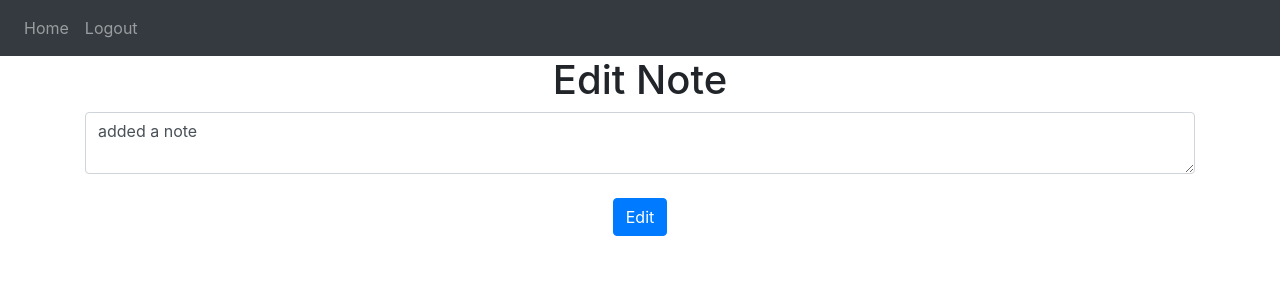
After one commit to its-imba/py-web-app, a Flask app: page /edit-note/1 in a window 1280 px wide. The commit adds this page. Shown: the top 300 px of the page. Run offline with Flask 3, Linux system fonts and the light colour scheme; a user stored in the database is signed in; some libraries are stand-ins or nearby versions.

Commit message:
added update notes functionality v1

```diff
--- a/website/static/index.js
+++ b/website/static/index.js
@@ -6,3 +6,58 @@ function deleteNote(noteId) {
     window.location.href = "/";
   });
 }
+
+function editNote(noteId, noteData) {
+  // Set the current note data in the textarea
+  const updatedNoteElement = document.getElementById('note');
+  if (updatedNoteElement) {
+    updatedNoteElement.value = noteData;
+  }
+
+  // Set the note ID in a hidden input field
+  const noteIdElement = document.getElementById('note-id');
+  if (noteIdElement) {
+    noteIdElement.value = noteId;
+  }
+
+  // Show the edit form
+  const editFormElement = document.getElementById('edit-form');
+  if (editFormElement) {
+    editFormElement.style.display = 'block';
+  }
+}
+
+document.addEventListener('DOMContentLoaded', function() {
+  // Add event listener to the edit buttons
+  const editButtons = document.querySelectorAll('.edit-button');
+  editButtons.forEach(function(button) {
+    button.addEventListener('click', function() {
+      const noteId = button.getAttribute('data-note-id');
+      const noteData = button.getAttribute('data-note-data');
+      editNote(noteId, noteData);
+    });
+  });
+});
+
+function submitEdit() {
+  const updatedNote = document.getElementById('note').value;
+  const noteId = parseInt(document.getElementById('note-id').value);
+
+  fetch(`/edit-note/${noteId}`, {
+    method: 'POST',
+    headers: {
+      'Content-Type': 'application/json',
+    },
+    body: JSON.stringify({ updatedNote: updatedNote }),
+  })
+    .then((response) => response.json())
+    .then((data) => {
+      if (data.message === 'Note updated') {
+        // Show the success message
+        document.getElementById('success-message').style.display = 'block';
+      }
+    })
+    .catch((error) => {
+      console.error('Error updating note:', error);
+    });
+}
--- /dev/null
+++ b/website/templates/edit_note.html
@@ -0,0 +1,19 @@
+{% extends "base.html" %}
+{% block title %}Edit Note{% endblock %}
+{% block content %}
+<h1 align="center">Edit Note</h1>
+<form method="POST" id="edit-form">
+  <textarea name="note" id="updated-note" class="form-control">{{ note.data }}</textarea>
+  <input type="hidden" id="note-id" value="{{ note.id }}">
+  <br />
+  <div align="center">
+    <button type="button" class="btn btn-primary edit-button" id="edit-button" data-note-id="{{ note.id }}" data-note-data="{{ note.data | tojson | safe }}" onclick="editNote({{ note.id }}, '{{ note.data | tojson | safe }}')">Edit</button>
+  </div>
+</form>
+
+<div id="success-message" style="display: none;" align="center">
+  Note updated successfully!
+</div>
+
+<script src="{{ url_for('static', filename='index.js') }}"></script>
+{% endblock %}
--- a/website/views.py
+++ b/website/views.py
@@ -1,4 +1,4 @@
-from flask import Blueprint, render_template, request, flash, jsonify
+from flask import Blueprint, render_template, request, flash, jsonify, redirect, url_for
 from flask_login import login_required, current_user
 from .models import Note
 from . import db
@@ -22,8 +22,10 @@ def home():
             db.session.commit()
             flash('Note added', category='success')
 
+    # Fetch all notes for the current user
+    notes = Note.query.filter_by(user_id=current_user.id).all()
 
-    return render_template("home.html", user=current_user)
+    return render_template("home.html", user=current_user, notes=notes)
 
 @views.route('/delete-note', methods=['POST'])
 def delete_note():
@@ -36,3 +38,47 @@ def delete_note():
             db.session.commit()
 
     return jsonify({})
+
+@views.route('/update-note', methods=['POST'])
+@login_required
+def update_note():
+    data = request.get_json()
+    note_id = data['noteId']
+    updated_note = data['updatedText']
+    note = Note.query.get(note_id)
+
+    if note:
+        if note.user_id == current_user.id:
+            if len(updated_note) < 1:
+                flash('Note is too short', category='error')
+            else:
+                note.data = updated_note
+                db.session.commit()
+                flash('Note updated', category='success')
+                return jsonify(message='Note updated')
+
+    flash('Note not found or you do not have permission to edit it', category='error')
+    return jsonify(message='Error')
+
+@views.route('/edit-note/<int:note_id>', methods=['GET', 'POST'])
+@login_required
+def edit_note(note_id):
+    note = Note.query.get(note_id)
+
+    if note:
+        if note.user_id == current_user.id:
+            if request.method == 'POST':
+                new_note = request.json.get('updatedNote')
+
+                if len(new_note) < 1:
+                    flash('Note is too short', category='error')
+                else:
+                    note.data = new_note
+                    db.session.commit()
+                    flash('Note updated', category='success')
+                    return jsonify(message='Note updated')
+
+            return render_template('edit_note.html', user=current_user, note=note)
+
+    flash('Note not found or you do not have permission to edit it', category='error')
+    return redirect(url_for('views.home'))
```
Also changed, not shown: website/templates/home.html (+50 -6 lines), backend/database.db. Lines whose indentation alone changed are shown as unchanged.
